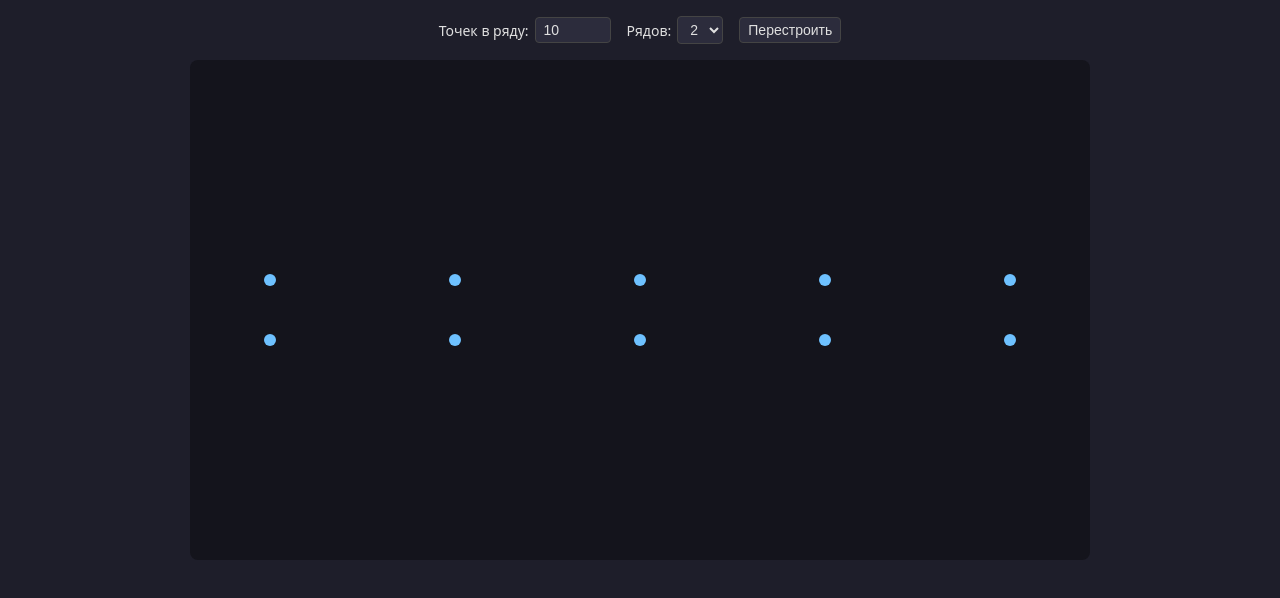
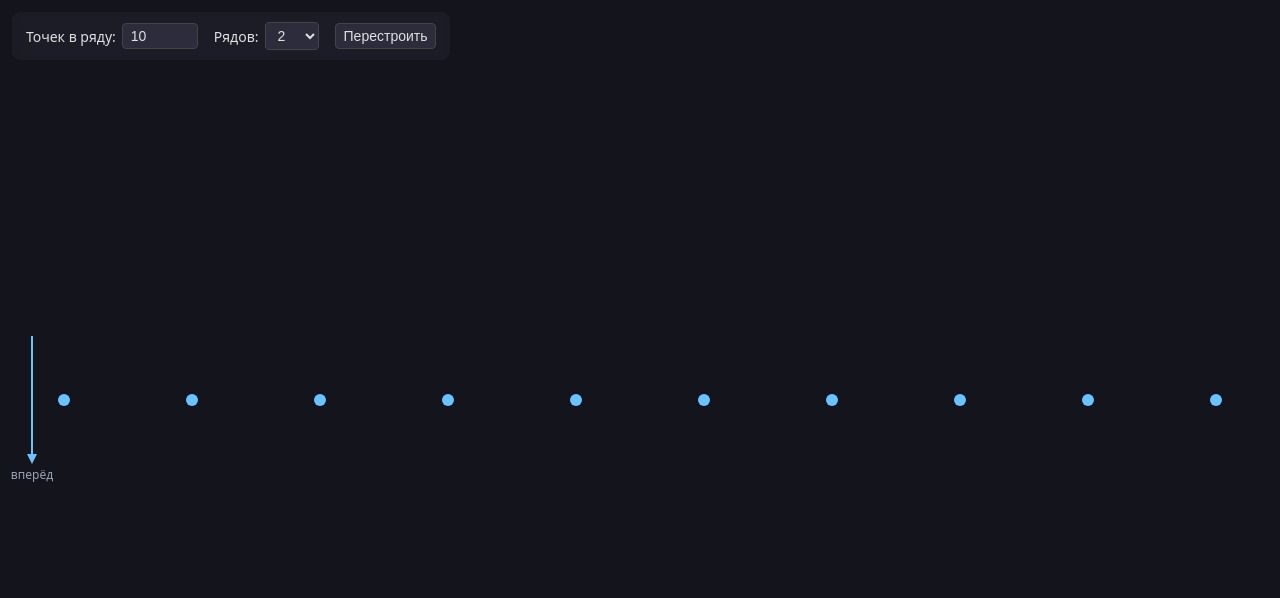
Before and after one commit to BorisMirsky/squad-morph, a plain HTML site: page src/js/one-row-to-multiple/index.html in a window 1280 px wide. Drawn offline with Linux system fonts and the light colour scheme.

Commit message:
Add first-stage dot drill: single row → N rows with animated rearrangement

```diff
--- a/src/js/one-row-to-multiple/script.js
+++ b/src/js/one-row-to-multiple/script.js
@@ -1,17 +1,18 @@
 const canvas = document.getElementById('stage');
 const ctx = canvas.getContext('2d');
 
-const WIDTH = 900;
-const HEIGHT = 500;
-canvas.width = WIDTH;
-canvas.height = HEIGHT;
+const DOT_RADIUS = 6;
+const ANIM_DURATION = 1200;
 
-const DOT_RADIUS = 6;
-const ANIM_DURATION = 1200; // мс
+// Максимальная ширина строя — чтобы на широких экранах точки не разлетались
+const MAX_FORMATION_WIDTH = 1400;
 
-// Отступы от краёв, чтобы точки не прилипали
-const MARGIN_X = 80;
-const MARGIN_Y = 80;
+let WIDTH = 0;
+let HEIGHT = 0;
+let MARGIN_X = 0;
+let MARGIN_Y = 0;
+let ROW_GAP_Y = 0;
+//const FRONT_STAGGER = 0.5;
 
 let startPositions = [];
 let targetPositions = [];
@@ -19,74 +20,120 @@ let currentPositions = [];
 let animStart = 0;
 let animating = false;
 
-// Утилита: плавное ускорение/замедление
 function easeInOut(t) {
     return t < 0.5
         ? 2 * t * t
         : 1 - Math.pow(-2 * t + 2, 2) / 2;
 }
 
-// Построение одного ряда
+function layout() {
+    WIDTH = window.innerWidth;
+    HEIGHT = window.innerHeight;
+    canvas.width = WIDTH;
+    canvas.height = HEIGHT;
+
+    MARGIN_X = Math.max(40, WIDTH * 0.05);
+    MARGIN_Y = Math.max(40, HEIGHT * 0.08);
+    ROW_GAP_Y = Math.max(30, HEIGHT * 0.08);
+}
+
+// Полезная ширина строя — ограничена MAX_FORMATION_WIDTH и центрируется
+function getUsableWidth() {
+    const raw = WIDTH - 2 * MARGIN_X;
+    return Math.min(raw, MAX_FORMATION_WIDTH);
+}
+
+// Левый край строя (чтобы строй был по центру экрана при ограничении)
+function getFormationLeft(width) {
+    return (WIDTH - width) / 2;
+}
+
 function buildSingleRow(n) {
-    const usableWidth = WIDTH - 2 * MARGIN_X;
+    const usableWidth = getUsableWidth();
     const step = n > 1 ? usableWidth / (n - 1) : 0;
+    const left = getFormationLeft(usableWidth);
     const y = HEIGHT / 2;
     const positions = [];
     for (let i = 0; i < n; i++) {
-        positions.push({ x: MARGIN_X + i * step, y });
+        positions.push({ x: left + i * step, y });
     }
     return positions;
 }
 
-// Построение 2 рядов: каждый второй делает шаг назад и встаёт позади предыдущего
-function buildTwoRows(n) {
-    const usableWidth = WIDTH - 2 * MARGIN_X;
-    const rowStepX = n > 1 ? usableWidth / (n - 1) : 0;
-    const rowGapY = 60; // расстояние между рядами
+function drawFacingArrow() {
+    const x = MARGIN_X / 2;                 // слева от строя
+    const topY = HEIGHT / 2 - ROW_GAP_Y;    // чуть выше центра
+    const bottomY = HEIGHT / 2 + ROW_GAP_Y; // чуть ниже центра
+    const headSize = 10;
 
-    // Верхний ряд (передний) — чётные индексы
-    // Нижний ряд (задний) — нечётные
-    const frontY = HEIGHT / 2 - rowGapY / 2;
-    const backY = HEIGHT / 2 + rowGapY / 2;
+    ctx.save();
 
-    const frontCount = Math.ceil(n / 2);
+    // Линия стрелки
+    ctx.strokeStyle = '#6ec1ff';
+    ctx.lineWidth = 2;
+    ctx.beginPath();
+    ctx.moveTo(x, topY);
+    ctx.lineTo(x, bottomY - headSize);
+    ctx.stroke();
 
-    // Разложим передний ряд равномерно по всей ширине
-    const frontStep = frontCount > 1 ? usableWidth / (frontCount - 1) : 0;
+    // Наконечник (указывает вниз — направление «вперёд»)
+    ctx.beginPath();
+    ctx.moveTo(x - headSize / 2, bottomY - headSize);
+    ctx.lineTo(x + headSize / 2, bottomY - headSize);
+    ctx.lineTo(x, bottomY);
+    ctx.closePath();
+    ctx.fillStyle = '#6ec1ff';
+    ctx.fill();
+
+    // Подпись
+    ctx.fillStyle = '#9aa4b2';
+    ctx.font = '12px system-ui, sans-serif';
+    ctx.textAlign = 'center';
+    ctx.textBaseline = 'top';
+    ctx.fillText('вперёд', x, bottomY + 6);
+
+    ctx.restore();
+}
+
+
+function buildFormation(n, rows) {
+    const mid = Math.floor((rows + 1) / 2);
+
+    const cols = Math.ceil(n / rows);
+
+    const usableWidth = getUsableWidth();
+    const frontStep = cols > 1 ? usableWidth / (cols - 1) : 0;
+    const formationLeft = getFormationLeft((cols - 1) * frontStep);
 
     const positions = new Array(n);
 
     for (let i = 0; i < n; i++) {
-        if (i % 2 === 0) {
-            // чётный — остаётся в переднем ряду
-            const k = i / 2;
-            positions[i] = {
-                x: MARGIN_X + k * frontStep,
-                y: frontY
-            };
-        } else {
-            // нечётный — встаёт позади предыдущего чётного
-            const prev = positions[i - 1];
-            positions[i] = {
-                x: prev.x,
-                y: backY
-            };
-        }
+        const col = Math.floor(i / rows);   // 0..cols-1 — слева направо
+        const row = i % rows;               // 0..rows-1 — сверху вниз
+
+        // X — по колонне
+        const x = formationLeft + col * frontStep;
+
+        // Y — по ряду; базовый (средний) ряд стоит на месте
+        const k = row + 1;                  // номер по расчёту 1..rows
+        const offsetRows = mid - k;
+        const y = HEIGHT / 2 + offsetRows * ROW_GAP_Y;
+
+        positions[i] = { x, y };
     }
 
     return positions;
 }
 
-// Выбор целевого построения по числу рядов
+
 function buildTarget(n, rows) {
-    if (rows === 1) return buildSingleRow(n);
-    if (rows === 2) return buildTwoRows(n);
-    return buildSingleRow(n); // задел на будущее
+    if (rows <= 1) return buildSingleRow(n);
+    return buildFormation(n, rows);
 }
 
-// Отрисовка
 function draw() {
     ctx.clearRect(0, 0, WIDTH, HEIGHT);
+    drawFacingArrow();
     for (const p of currentPositions) {
         ctx.beginPath();
         ctx.arc(p.x, p.y, DOT_RADIUS, 0, Math.PI * 2);
@@ -95,7 +142,8 @@ function draw() {
     }
 }
 
-// Цикл анимации
+
+
 function tick(now) {
     if (animating) {
         const t = Math.min((now - animStart) / ANIM_DURATION, 1);
@@ -112,16 +160,14 @@ function tick(now) {
     requestAnimationFrame(tick);
 }
 
-// Запуск перестроения
 function rebuild() {
     const n = Math.max(2, Math.min(100, parseInt(document.getElementById('count').value, 10) || 10));
     document.getElementById('count').value = n;
-    const rows = parseInt(document.getElementById('rows').value, 10);
+    const rows = Math.max(1, Math.min(n, parseInt(document.getElementById('rows').value, 10) || 1));
 
     const newTarget = buildTarget(n, rows);
 
     if (currentPositions.length !== n) {
-        // Первый запуск или смена количества — стартуем из одного ряда
         startPositions = buildSingleRow(n);
         currentPositions = startPositions.map(p => ({ ...p }));
     } else {
@@ -133,8 +179,55 @@ function rebuild() {
     animating = true;
 }
 
+let resizeTimer = null;
+window.addEventListener('resize', () => {
+    clearTimeout(resizeTimer);
+    resizeTimer = setTimeout(() => {
+        layout();
+
+        const n = currentPositions.length;
+        if (n === 0) return;
+        const rows = parseInt(document.getElementById('rows').value, 10) || 1;
+
+        targetPositions = buildTarget(n, rows);
+        currentPositions = targetPositions.map(p => ({ ...p }));
+        startPositions = targetPositions.map(p => ({ ...p }));
+        animating = false;
+        draw();
+    }, 100);
+});
+
+(function fillRowOptions() {
+    const sel = document.getElementById('rows');
+    if (sel.options.length <= 1) {
+        sel.innerHTML = '';
+        for (let r = 1; r <= 10; r++) {
+            const opt = document.createElement('option');
+            opt.value = r;
+            opt.textContent = r;
+            if (r === 2) opt.selected = true;
+            sel.appendChild(opt);
+        }
+    }
+})();
+
+// Убираем автозапуск перестроения. При старте — просто рисуем один ряд.
+function init() {
+    layout();
+
+    const n = Math.max(2, Math.min(100, parseInt(document.getElementById('count').value, 10) || 10));
+    const rows = parseInt(document.getElementById('rows').value, 10) || 1;
+
+    // Стартовое состояние: один ряд, без анимации
+    currentPositions = buildSingleRow(n);
+    startPositions = currentPositions.map(p => ({ ...p }));
+    targetPositions = buildTarget(n, rows);
+    animating = false;
+
+    draw();
+}
+
 document.getElementById('build').addEventListener('click', rebuild);
 
-// Стартовая инициализация
-rebuild();
+init();
 requestAnimationFrame(tick);
--- a/src/js/one-row-to-multiple/style.css
+++ b/src/js/one-row-to-multiple/style.css
@@ -4,21 +4,30 @@
     box-sizing: border-box;
 }
 
+html, body {
+    width: 100%;
+    height: 100%;
+    overflow: hidden;
+}
+
 body {
     background: #1e1e2a;
     color: #e0e0e0;
     font-family: system-ui, sans-serif;
-    display: flex;
-    flex-direction: column;
-    align-items: center;
-    min-height: 100vh;
 }
 
 .controls {
+    position: fixed;
+    top: 12px;
+    left: 12px;
+    z-index: 10;
     display: flex;
     gap: 16px;
     align-items: center;
-    padding: 16px;
+    padding: 10px 14px;
+    background: rgba(30, 30, 42, 0.85);
+    border-radius: 8px;
+    backdrop-filter: blur(4px);
 }
 
 .controls label {
@@ -48,7 +57,6 @@ body {
 }
 
 canvas {
+    display: block;
     background: #14141c;
-    border-radius: 8px;
-    display: block;
 }
```
Also changed, not shown: 4 other files.
